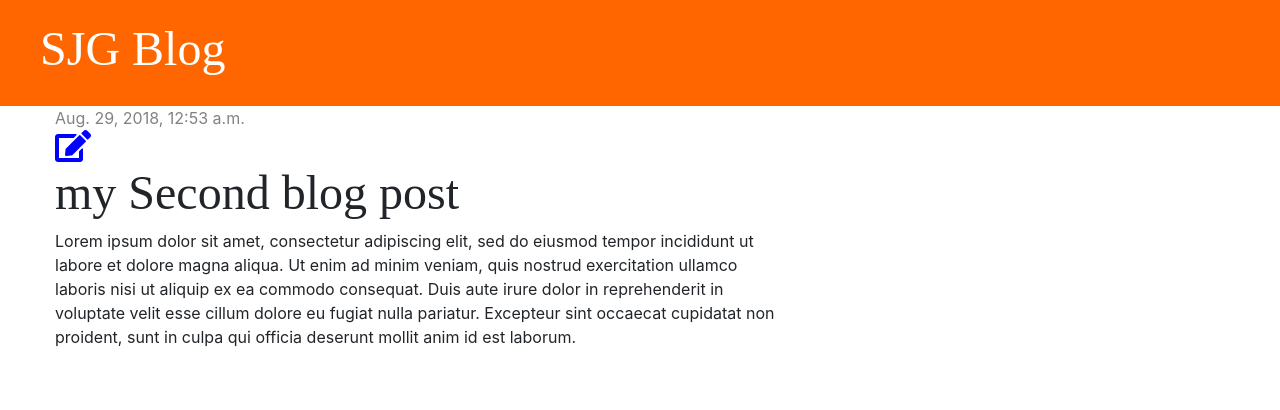
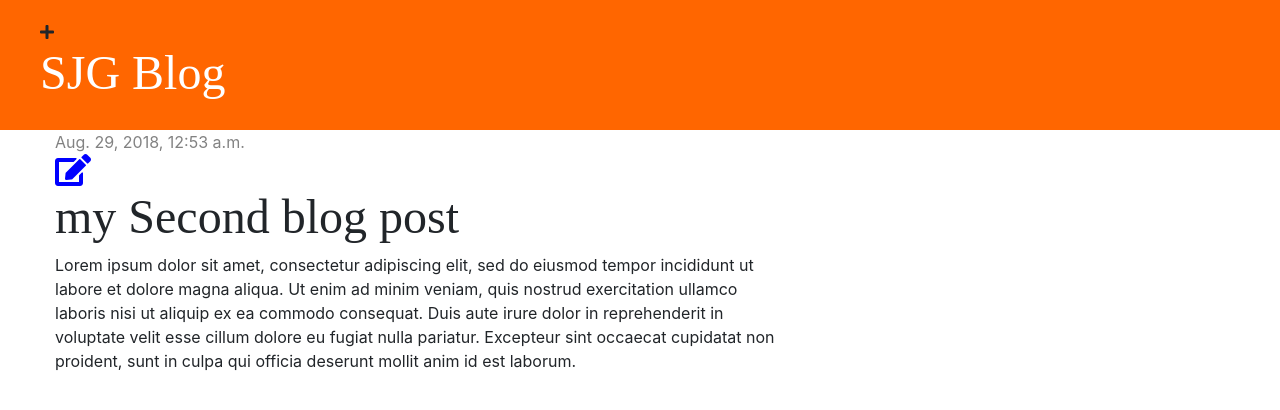
Before and after one commit to SJg00/django_blog, a Django app: page /post/1/ in a window 1280 px wide. Shown: the top 410 px of the page. Run offline with Django 3.2, Linux system fonts and the light colour scheme; data comes from the database, SQL or seed files in the repository; some libraries are stand-ins or nearby versions.

```diff
--- a/blog/templates/blog/base.html
+++ b/blog/templates/blog/base.html
@@ -13,6 +13,7 @@
 
 
 <div class="page-header">
+    <i class="fas fa-plus"></i>
     <h1><a href="{% url "post_list" %}">SJG Blog</a></h1>
 </div>
 
```
